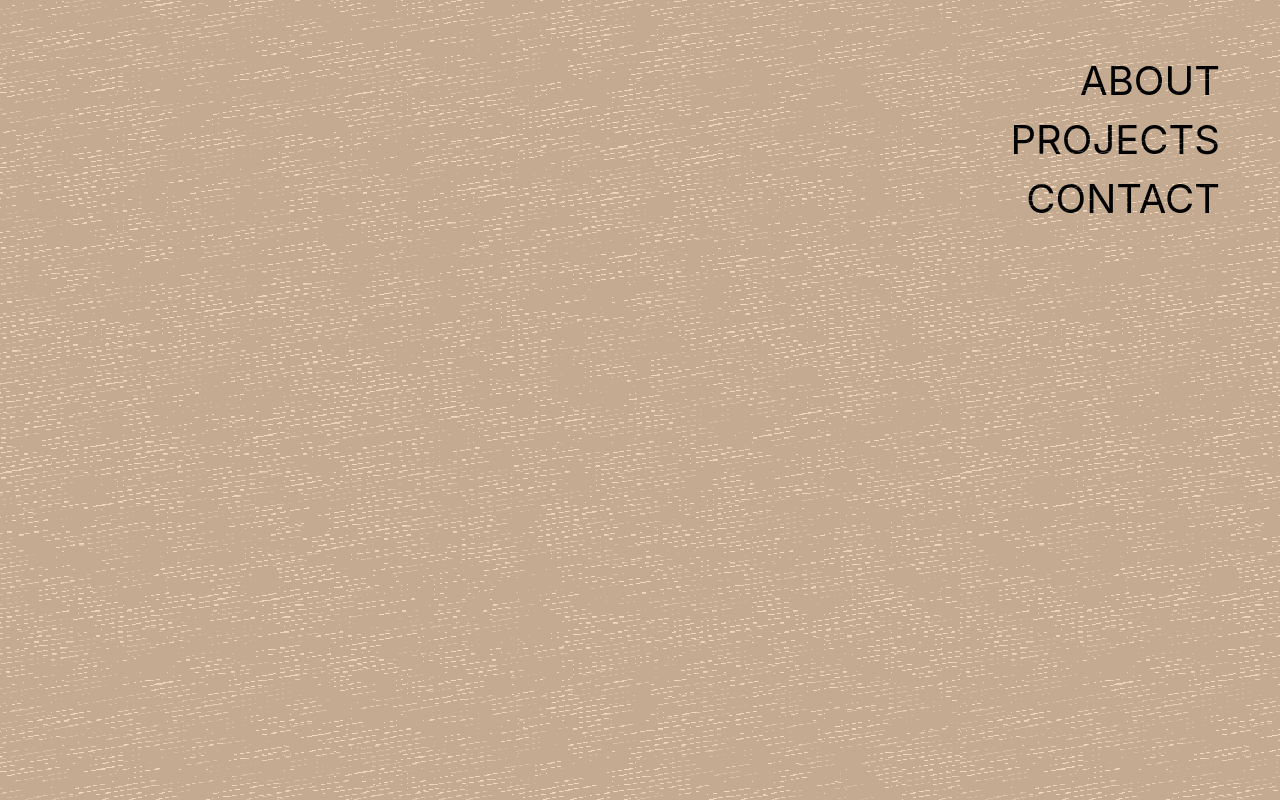
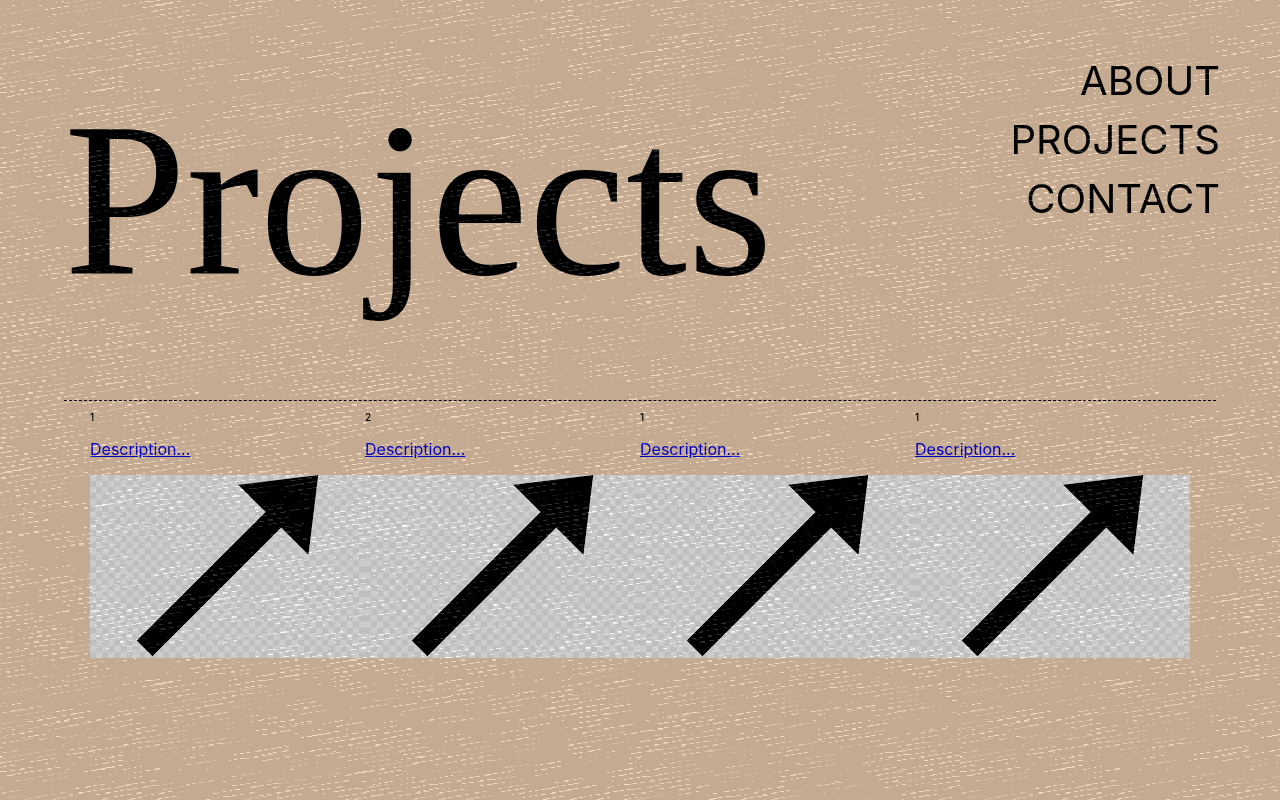
Before and after one commit to nidhielango/Web, a React (Create React App) app: page /project in a window 1280 px wide. Built offline with nearby package versions, Linux system fonts and the light colour scheme.

Commit message:
projects page

```diff
--- a/src/Project/Project.css
+++ b/src/Project/Project.css
@@ -0,0 +1,47 @@
+.projects{
+    display: flex;
+    align-items: center;
+    justify-content: flex-start;
+    margin-left: 5vw;
+    margin-right: 5vw;
+    height: 50vh;
+    border-bottom: 1px dashed black;
+}
+
+.projects h1{
+    font-family: 'Libre Baskerville';
+    font-size: 220px;
+    font-weight: lighter;
+    line-height: 80%;
+    text-transform: capitalize;
+}
+
+.project-container{
+    display: flex;
+    align-items: center;
+    justify-content: center;
+    width: 100%;
+    height: fit-content;
+}
+
+.project-items{
+    display: flex;
+    justify-content: center;
+    height: fit-content;
+    flex-direction: row;
+    width: 100%;
+    flex-wrap: wrap;
+}
+.project-item{
+    padding: 100px;
+    width: 400px;
+    transition: transform .6s cubic-bezier(.16,1,.3,1);
+}
+.project-item:hover{
+    transform: scale(1.1);
+}
+.project-number p{
+    font-size: 10px;
+    font-weight: 500;
+    font-family: 'Inter';
+}
--- a/src/Project/Project.js
+++ b/src/Project/Project.js
@@ -1,10 +1,66 @@
 import React from 'react';
 import Header from '../Header/Header';
 import './Project.css';
+import link from '../Assests/link.png';
 
 function Project() {
   return (
-    <div><Header/></div>
+    <div>
+      <Header/>
+      <div className='project'>
+        <div className='projects'>
+          <h1>Projects</h1>
+        </div>
+        <div className="project-container">
+          <div className="project-items">
+            <div className="item">
+              <div className='project-number'>
+                <p>1</p>
+              </div>
+              <a href="/">
+                <div className='project-text'>
+                  <p>Description...</p>
+                  <img src={link} alt="" />
+                </div>
+              </a>
+            </div>
+            <div className="item">
+              <div className='project-number'>
+                <p>2</p>
+              </div>
+              <a href="/">
+                <div className='project-text'>
+                  <p>Description...</p>
+                  <img src={link} alt="" />
+                </div>
+              </a>
+            </div>
+            <div className="item">
+              <div className='project-number'>
+                <p>1</p>
+              </div>
+              <a href="/">
+                <div className='project-text'>
+                  <p>Description...</p>
+                  <img src={link} alt="" />
+                </div>
+              </a>
+            </div>
+            <div className="item">
+              <div className='project-number'>
+                <p>1</p>
+              </div>
+              <a href="/">
+                <div className='project-text'>
+                  <p>Description...</p>
+                  <img src={link} alt="" />
+                </div>
+              </a>
+            </div>
+          </div>
+        </div>
+      </div>
+    </div>
   )
 }
 
```
Also changed, not shown: src/Assests/link.png (added).
